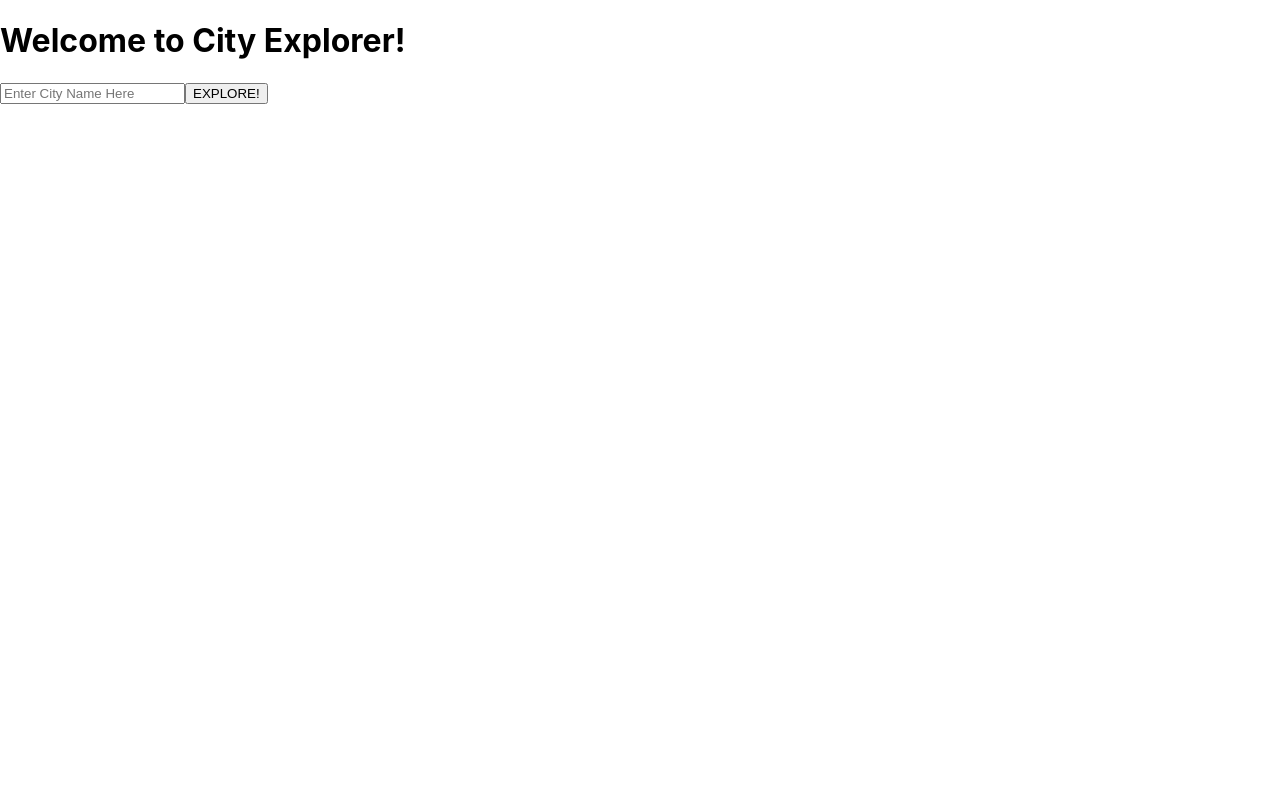
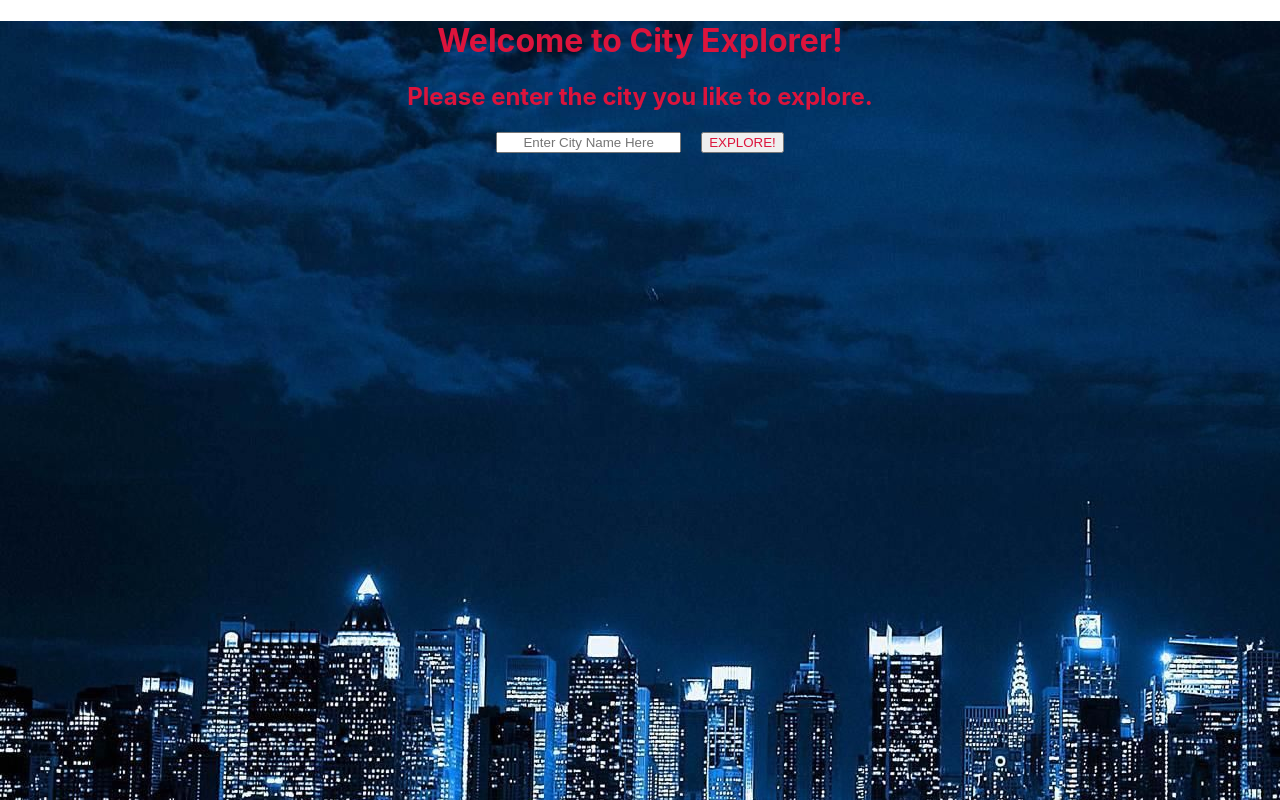
Before and after one commit to TaylorWhite21/city-explorer, a React (Create React App) app: page / in a window 1280 px wide. Shown: the top 800 px of the page. Built offline with nearby package versions, Linux system fonts and the light colour scheme.

Commit message:
completed step 3

```diff
--- a/src/App.css
+++ b/src/App.css
@@ -1,3 +1,7 @@
+#bg {
+  height:1000px;
+}
+
 .App {
   text-align: center;
 }
--- a/src/App.js
+++ b/src/App.js
@@ -7,7 +7,9 @@ class App extends React.Component {
   render(){
     return(
       <>
+      <body id="bg">
       <Explorer />
+      </body>
       </>
     );
   }
--- /dev/null
+++ b/src/Explorer.css
@@ -0,0 +1,22 @@
+*{
+  text-align: center;
+  color: crimson;
+}
+
+#results {
+  width: max-content;
+  margin: auto;
+}
+
+#submit {
+  margin-left: 20px;
+}
+
+#map {
+  border: solid;
+}
+
+#bg {
+  background-image:url(./images/city.jpg);
+  z-index: -1;
+}
--- a/src/Explorer.js
+++ b/src/Explorer.js
@@ -1,6 +1,8 @@
 import React from 'react';
 import Form from 'react-bootstrap/Form'
 import Button from 'react-bootstrap/Button'
+import Image from 'react-bootstrap/Image'
+import './Explorer.css';
 import axios from 'axios';
 
 class Explorer extends React.Component {
@@ -27,35 +29,43 @@ class Explorer extends React.Component {
   getCityResults = async (e) => {
     e.preventDefault();
     // Make sure to place this in your .env file => REACT_APP_LOCATIONIQ_KEY=<YOUR KEY>
-    let cityResults = await axios.get(`https://us1.locationiq.com/v1/search.php?key=${process.env.REACT_APP_LOCATIONIQ_KEY}&q=${this.state.city}&format=json`)
-    console.log(cityResults.data[0]);
+    let cityResults = await axios.get(`https://us1.locationiq.com/v1/search.php?key=${process.env.REACT_APP_LOCATIONIQ_KEY}&q=${this.state.city}&format=json`);
+
+    let mapResult = await axios.get(`https://maps.locationiq.com/v3/staticmap?key=${process.env.REACT_APP_LOCATIONIQ_KEY}&center=${cityResults.data[0].lat},${cityResults.data[0].lon}&zoom=12`);
+
     this.setState ({
       displayResults: true,
       city: cityResults.data[0].display_name,
       lat: cityResults.data[0].lat,
       lon: cityResults.data[0].lon,
-      mapImage: cityResults.data[0].icon,
+      mapImage: mapResult.config.url,
     })
-    console.log('i am here:', this.state);
   }
 
   render () {
 
-
+    console.log(this.state.city)
     return (
-      <>
+      <div id ="bg">
       <h1>Welcome to City Explorer!</h1>
-      <Form.Group onChange={this.handleOnChange}>
+      <h2>Please enter the city you like to explore.</h2>
+      <Form.Group id="form" onChange={this.handleOnChange}>
       <Form.Control size="lg" type="text" placeholder="Enter City Name Here" />
-      <Button onClick={this.getCityResults} variant="primary" size="lg" active>
+      <Button id="submit" onClick={this.getCityResults} variant="primary">
       EXPLORE!
       </Button>
       </Form.Group>
 
-      {this.state.displayResults ? <h4>Lat: {this.state.lat}, Long: {this.state.lon}</h4> : ''}
+      {this.state.displayResults ?
+      <div id= "results">
+      <h4 id="cityName">City Name:<br></br>{this.state.city}</h4>
+      <h4 id="lat">Lat: {this.state.lat}</h4>
+      <h4 id="long">Long: {this.state.lon}</h4>
+      <Image id="map" src= {this.state.mapImage}/>
+       </div>
+       : ''}
 
-
-      </>
+      </div>
     )
   }
 }
```
Also changed, not shown: src/images/city.jpg (added).
